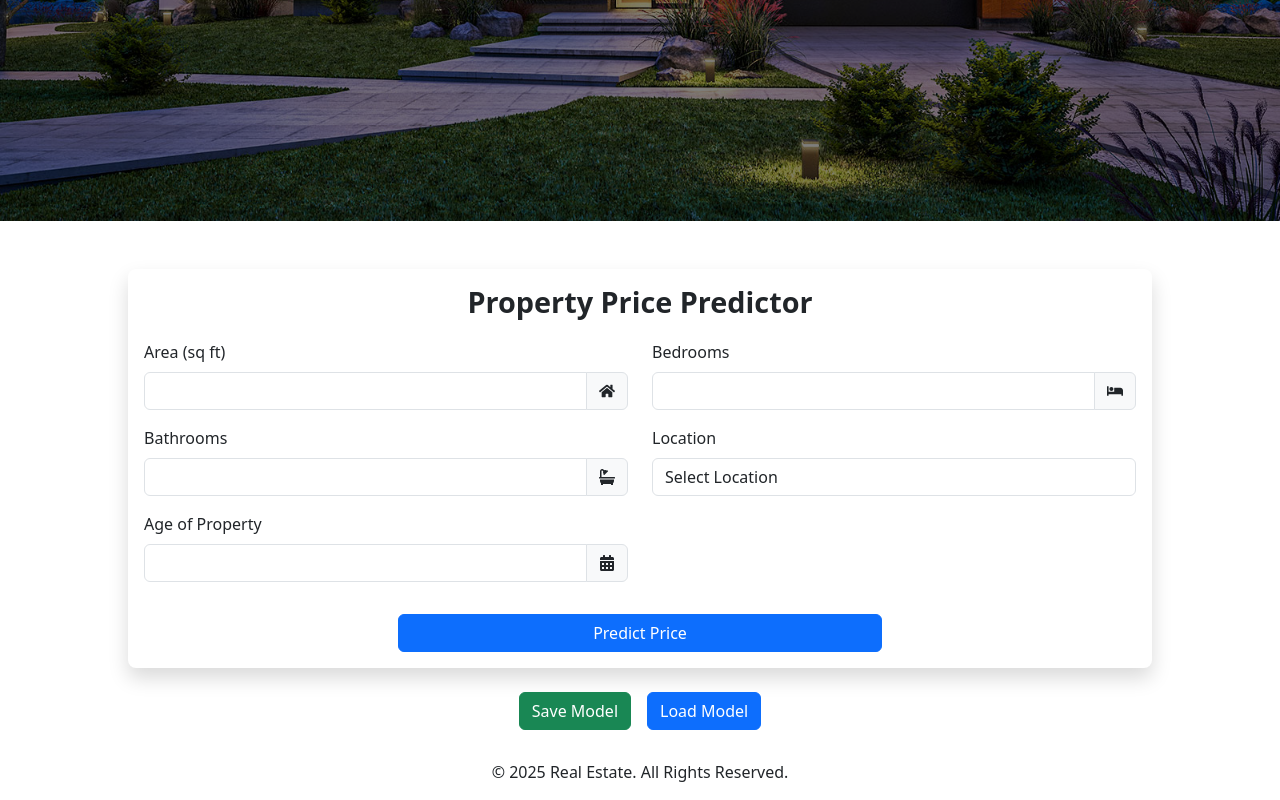
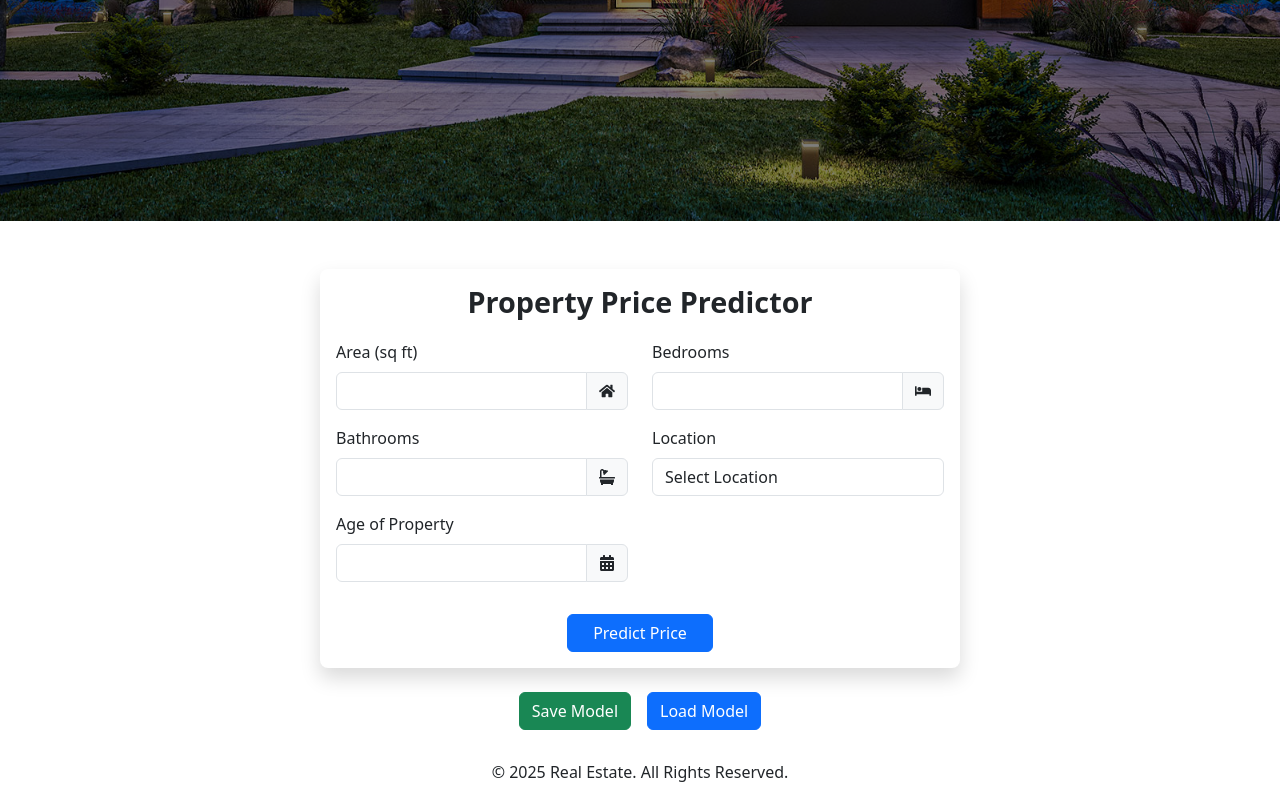
Before and after one commit to kristinashres55/assignment2, a React (Create React App) app: page / in a window 1280 px wide. Shown: the part 677-1477 px from the top of the page. Built offline with nearby package versions, Linux system fonts and the light colour scheme.

Commit message:
updating css

```diff
--- a/src/App.css
+++ b/src/App.css
@@ -37,7 +37,7 @@
   }
 }
 .container {
-  width: 80%;
+  width: 50%;
   margin-left: auto;
   margin-right: auto;
   padding: 1rem;
@@ -61,7 +61,7 @@
 
 .price-chart-container {
   margin-top: 16px;
-  width: 80%;
+  width: 50%;
   margin-left: auto;
   margin-right: auto;
 }
--- a/src/components/PropertyForm/PropertyForm.js
+++ b/src/components/PropertyForm/PropertyForm.js
@@ -259,7 +259,7 @@ const PropertyForm = ({ onPredict, disabled, predictedPrice }) => {
             <Button
               variant="primary"
               type="submit"
-              className="w-100 mt-3"
+              className="w-50 mt-3"
               disabled={disabled}
             >
               Predict Price
```
